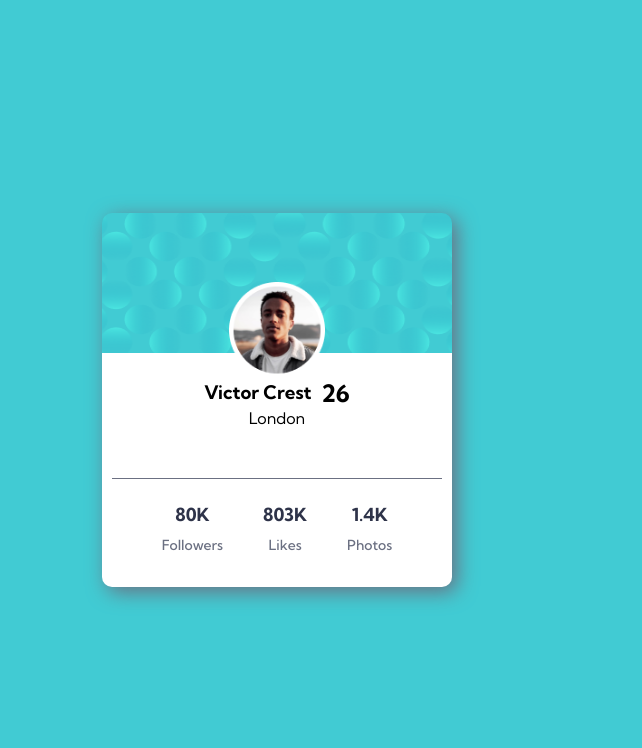
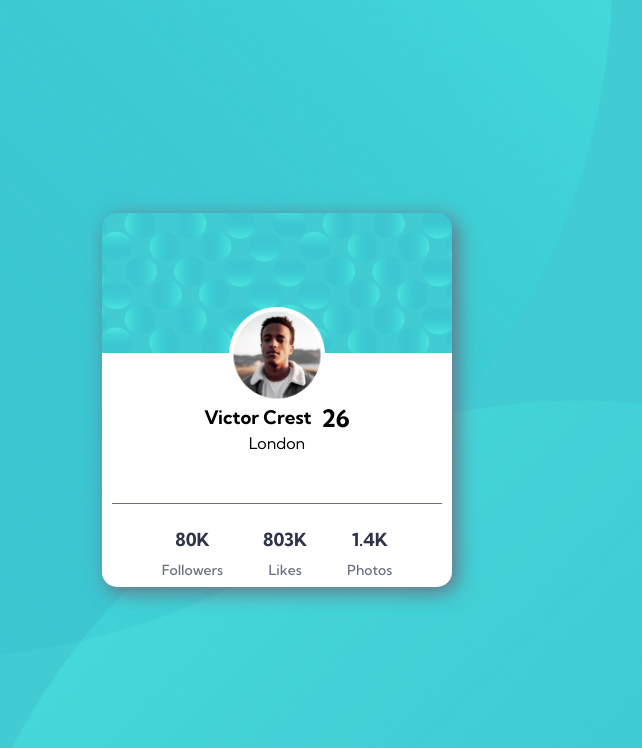
Before and after one commit to awwsalah/Profile-card-component, a plain HTML site: page index.html in a window 1280 px wide. Shown: the whole page, without its empty margins (363-1005 px from the left). Drawn offline with Linux system fonts and the light colour scheme.

Commit message:
first commit

```diff
--- a/style.css
+++ b/style.css
@@ -20,13 +20,17 @@ body{
     justify-content: center;
     align-items: center;
     background-color: var(--primary-color);
+    background-image: url(images/Oval\ Copy\ 30.png), url(images/Oval\ Copy\ 32.png);
+    background-repeat: no-repeat;
+    background-position: left top, right bottom -50px;
+    background-size: 976px;
 }
 
 .container{
     width: 350px;
     height: 374px;
     background-color: white;
-    border-radius: 10px;
+    border-radius: 15px;
     box-shadow: 5px 5px 20px var(--dark-grey);
     background-image: url(images/bg.png);
     background-size: 380px 140px;
@@ -35,7 +39,7 @@ body{
     display: flex;
     justify-content: center;
     align-items: center;
-    padding-top: 60px;
+    padding-top: 110px;
 }
 
 .card-top{
```
